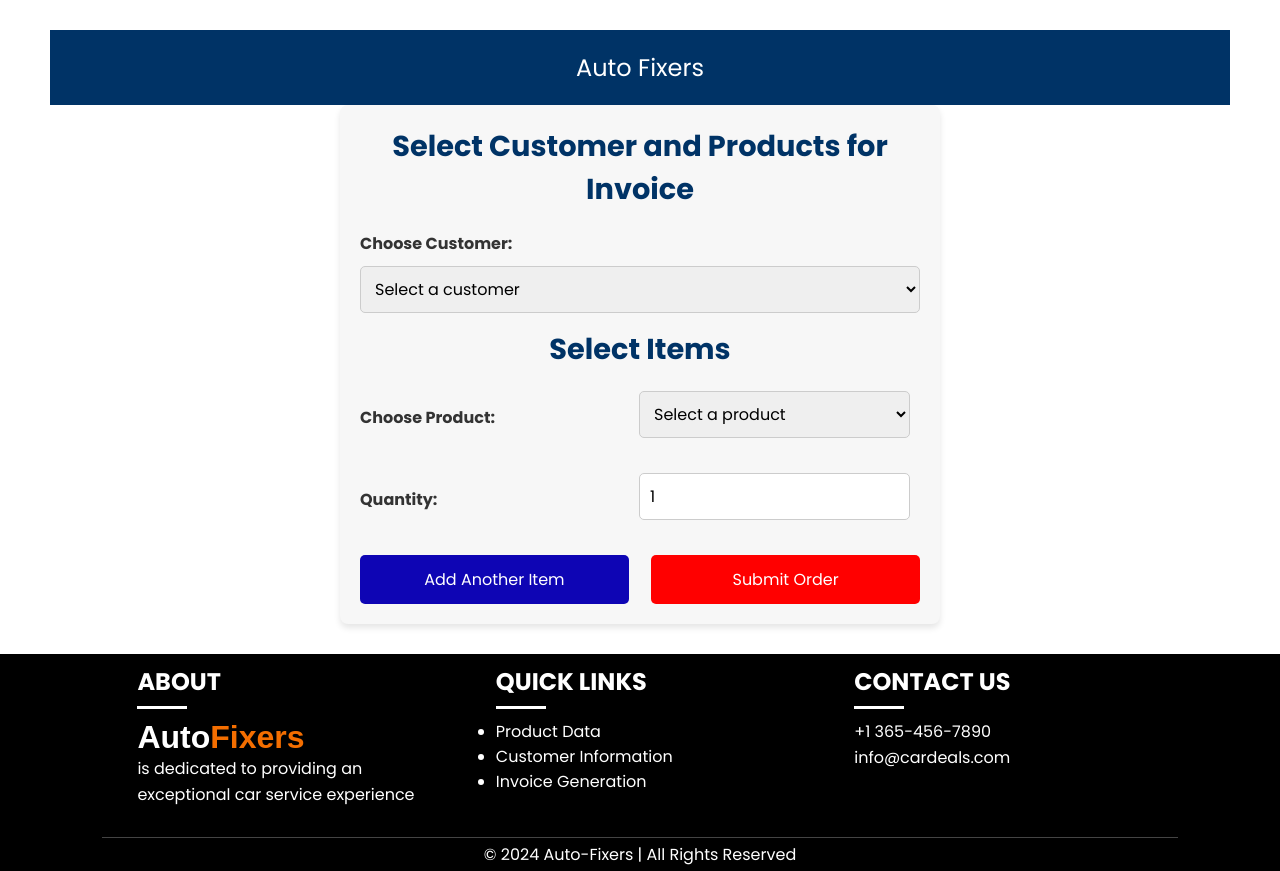
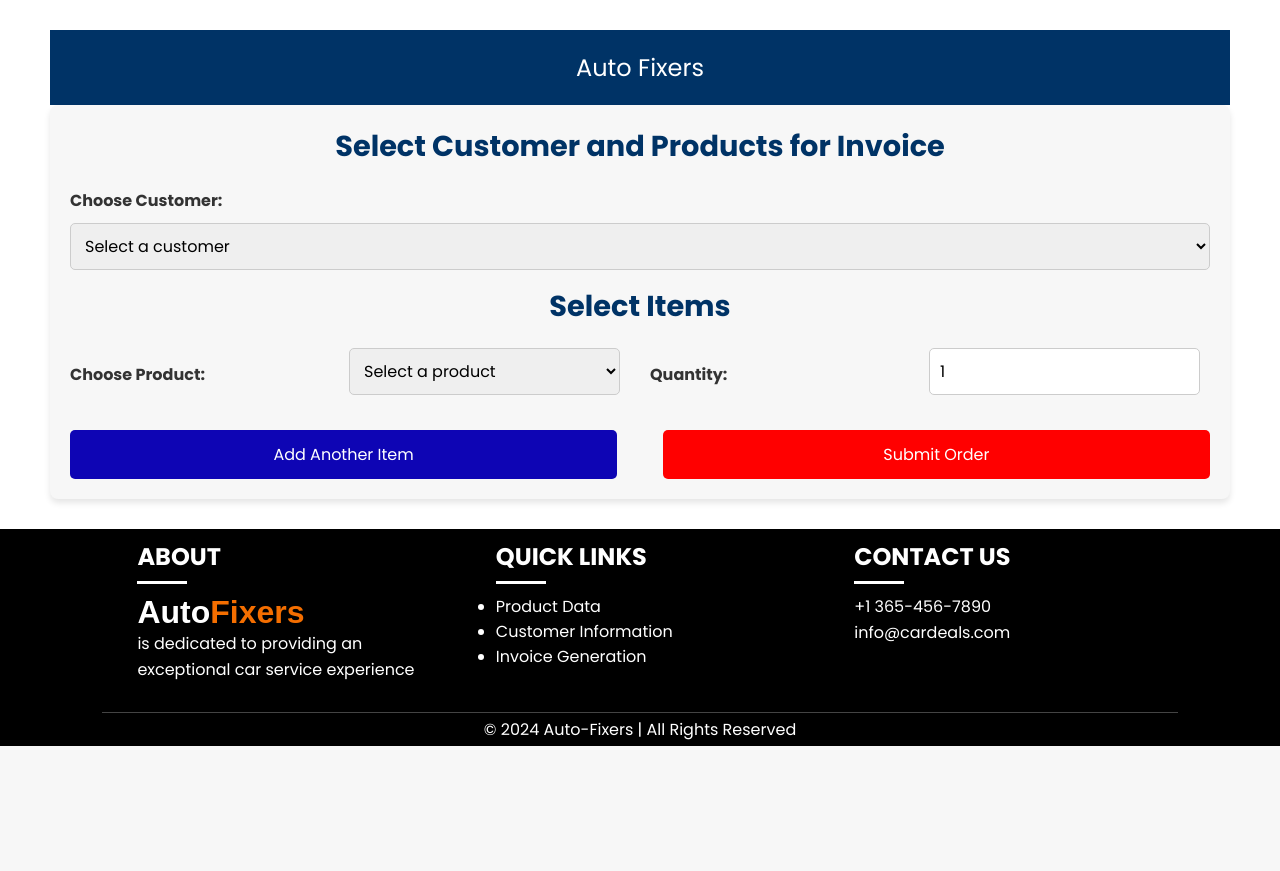
Before and after one commit to S4rthakGupta/AutoFixers_GroupProject, a PHP site: page /invoice_pdf.php in a window 1280 px wide. Shown: the part 89-960 px from the top of the page. After the commit the page ends 835 px from the top, so only its background shows below. Run offline with PHP 8.4, Linux system fonts and the light colour scheme; data that the repository does not hold is empty; some web fonts are replaced.

Commit message:
commiting changes

```diff
--- a/Main Code/interface/invoice_pdf.php
+++ b/Main Code/interface/invoice_pdf.php
@@ -8,7 +8,7 @@
     <title>PDF Generation</title>
     <style>
         .formProduct {
-            max-width: 600px;
+            max-width: 1200px;
             margin: auto;
         }
 
@@ -68,7 +68,7 @@
             <p>Auto Fixers</p>
         </div>
         <div class="formProduct">
-            <form action="../ProcessOrders.php" method="post" class="responsive-form">
+            <form class="responsive-form" action="../ProcessOrders.php" method="post" >
                 <h2>Select Customer and Products for Invoice</h2>
 
                 <label for="customer">Choose Customer:</label>
```
